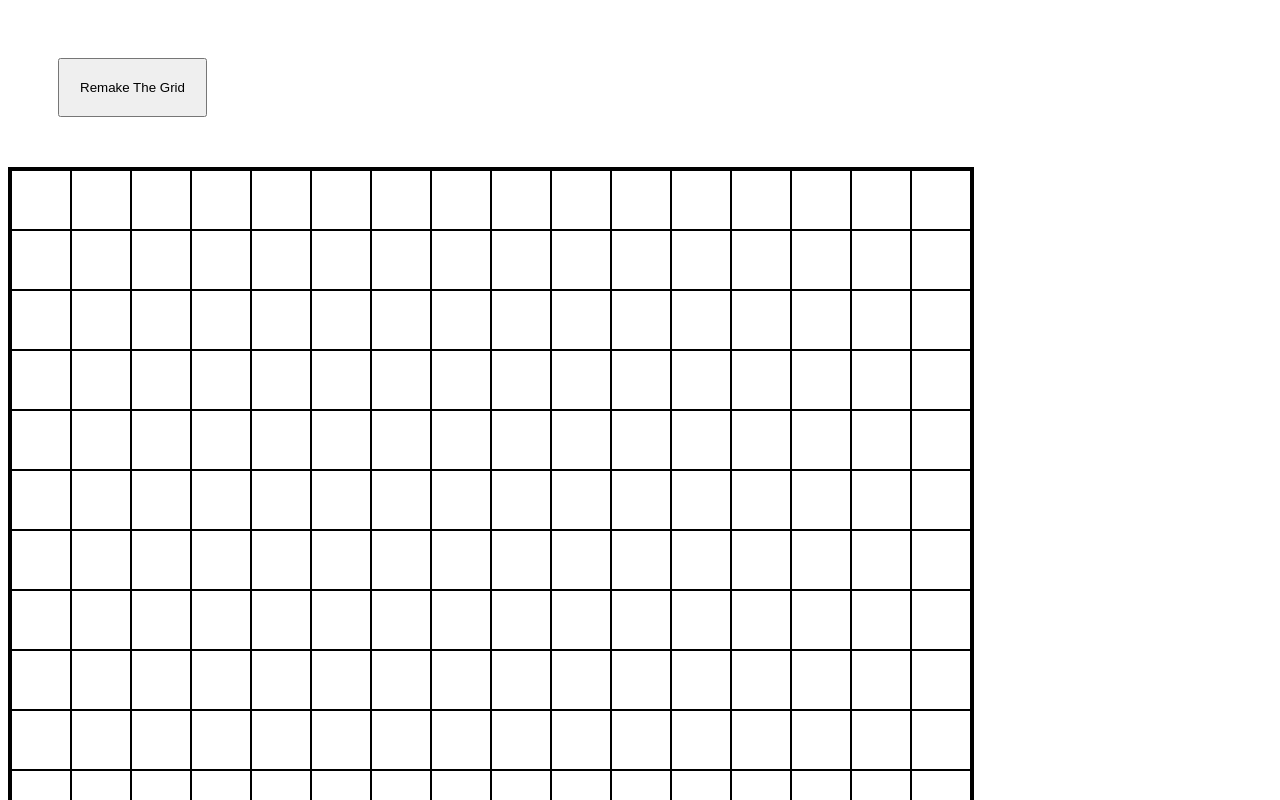
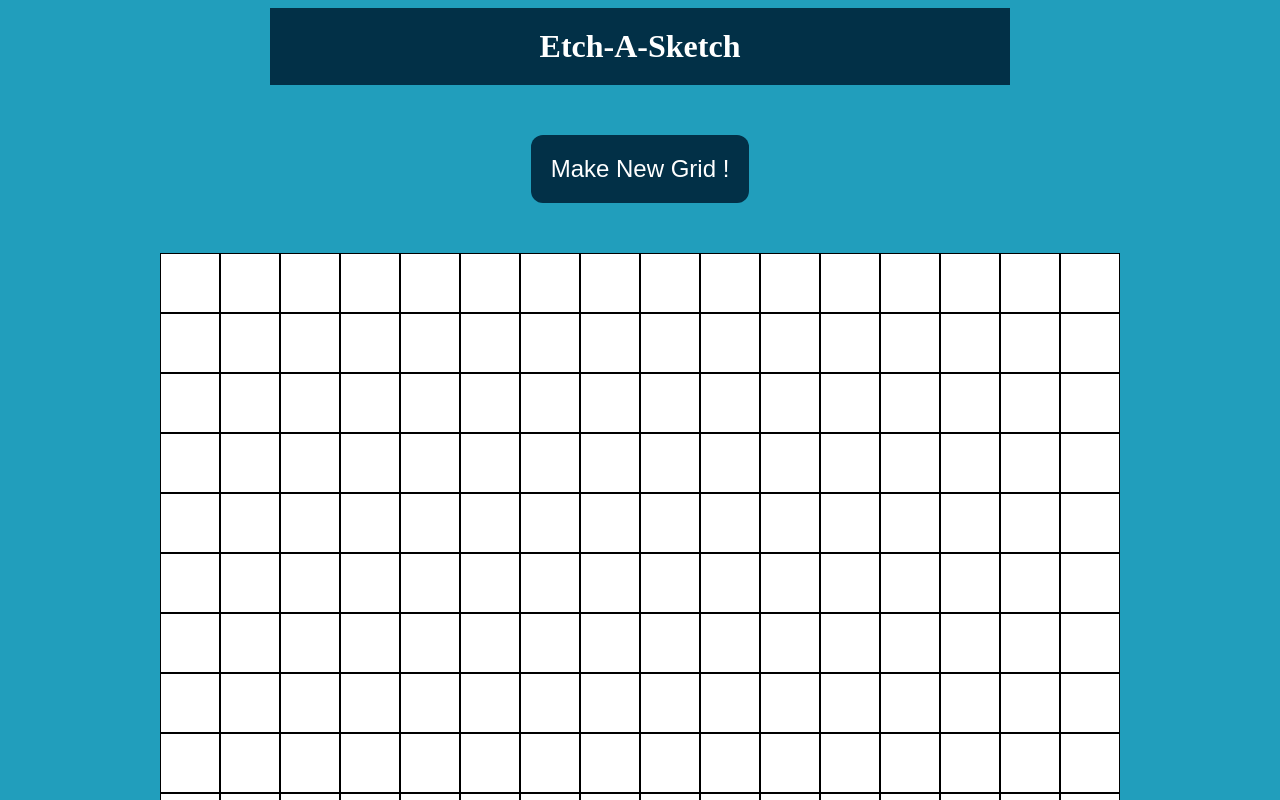
Before and after one commit to Track404/Etch-a-Sketch-, a plain HTML site: page index.html in a window 1280 px wide. Shown: the top 800 px of the page. Drawn offline with Linux system fonts and the light colour scheme.

Commit message:
UI upgrade

```diff
--- a/index.html
+++ b/index.html
@@ -8,7 +8,8 @@
     <title>Document</title>
 </head>
 <body id="body">
-    <button id="theButton">Remake The Grid</button>
+    <h1>Etch-A-Sketch</h1>
+    <button id="theButton">Make New Grid !</button>
     <div id="allDiv"></div>
     <script src="script.js"></script>
 </body>
--- a/script.js
+++ b/script.js
@@ -39,18 +39,22 @@ function makeColorDiv() {
       colorChange.setAttribute("style", "background: black;");
     });
   });
-
 }
 
 //function that delete all the div with the row class
+
 function deleteDiv() {
   let allRow = document.querySelectorAll(".row");
   allRow.forEach((element) => {
     element.remove();
   });
 }
+
+//initial grid
 let numberOfDiv = 16;
 
 CreateGrid(numberOfDiv);
 makeColorDiv();
+
+//new grid buttonk
 makeNewGrid();
--- a/style.css
+++ b/style.css
@@ -1,37 +1,52 @@
-
-
-#allDiv{
+#allDiv {
   width: 960px;
   height: 960px;
-border-style: solid;
-border-color: black;
+  margin: auto;
+
   display: flex;
   flex-direction: column;
-align-items:stretch;
+  align-items: stretch;
   justify-content: stretch;
   flex-wrap: wrap;
-position: absolute;
-
 
 }
 
-.row{
-    display: flex;
-    flex: 1;
-
-
-
-}
-
-.pixel{
-    border: 1px solid #000000;
-
+.row {
   display: flex;
   flex: 1;
 
 }
 
-#theButton{
+.pixel {
+  border: 1px solid #000000;
+  background-color: white;
+  display: flex;
+  flex: 1;
+}
+
+#theButton {
   margin: 50px;
   padding: 20px;
+  border-radius: 12px;
+  border: none;
+  color: white;
+  font-size: 24px;
+  background-color: #023047;
 }
+#theButton:hover {
+  background-color: #04AA6D; /* Green */
+  color: white;
+  box-shadow: 0 12px 16px 0 rgba(0,0,0,0.24), 0 17px 50px 0 rgba(0,0,0,0.19);
+}
+#body {
+  text-align: center;
+  background-color: #219ebc;
+}
+
+h1{
+  background-color: #023047;
+  color: white;
+  padding: 20px;
+  width: 700px;
+  margin: auto;
+}
```
Lines whose indentation alone changed are shown as unchanged.
